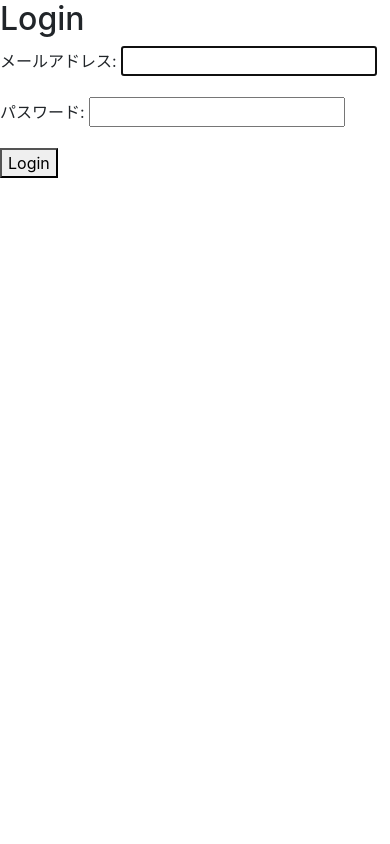
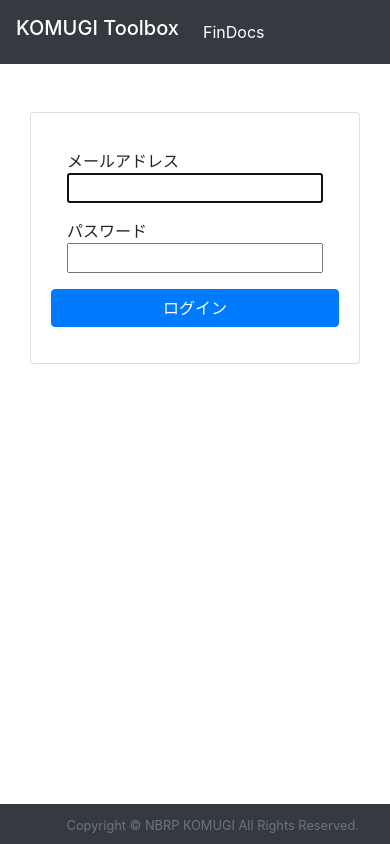
Before and after one commit to qqep685d/KOMUGI_Toolbox, a Django app: page /accounts/login/ in a window 390 px wide. Run offline with Django 3.2, Linux system fonts and the light colour scheme; some libraries are stand-ins or nearby versions.

Commit message:
login画面のレイアウト変更

```diff
--- a/templates/base.html
+++ b/templates/base.html
@@ -1,19 +1,54 @@
-<!DOCTYPE html>
-<html>
+{% load static %}
+<!doctype html>
+<html lang="ja">
 <head>
 <meta charset="utf-8">
+<meta name="viewport" content="width=device-width, initial-scale=1, shrink-to-fit=no">
 <link rel="stylesheet" href="https://stackpath.bootstrapcdn.com/bootstrap/4.3.1/css/bootstrap.min.css" integrity="sha384-ggOyR0iXCbMQv3Xipma34MD+dH/1fQ784/j6cY/iJTQUOhcWr7x9JvoRxT2MZw1T" crossorigin="anonymous">
-  <title>{% block title %}KOMUGI Toolbox{% endblock %}</title>
+{% block extra_css %}{% endblock %}
+<title>KOMUGI Toolbox</title>
 </head>
+
 <body>
+<!-- top navi -->
+<nav class="navbar navbar-expand navbar-dark bg-dark sticky-top">
+  <span class="navbar-brand h1">KOMUGI Toolbox</span>
+  <div class="collapse navbar-collapse">
+    <ul class="navbar-nav">
+      <li class="nav-item">
+        <a class="nav-link active" href="{% url 'FinDocs:index' %}">FinDocs</a>
+      </li>
+    </ul>
+  </div>
+</nav>
+
+<!-- main contents -->
 <main>
+  <div class="container">
   {% block content %}
   {% endblock %}
+  </div>
 </main>
 
+<!-- bottom navi -->
+<nav class="navbar navbar-expand navbar-dark bg-dark fixed-bottom">
+  <div class="col text-right text-muted">
+    <small>Copyright © NBRP KOMUGI All Rights Reserved.</small>
+  </div>
+</nav>
+
+<!-- javascripts -->
 <script src="https://code.jquery.com/jquery-3.3.1.slim.min.js" integrity="sha384-q8i/X+965DzO0rT7abK41JStQIAqVgRVzpbzo5smXKp4YfRvH+8abtTE1Pi6jizo" crossorigin="anonymous"></script>
 <script src="https://cdnjs.cloudflare.com/ajax/libs/popper.js/1.14.7/umd/popper.min.js" integrity="sha384-UO2eT0CpHqdSJQ6hJty5KVphtPhzWj9WO1clHTMGa3JDZwrnQq4sF86dIHNDz0W1" crossorigin="anonymous"></script>
 <script src="https://stackpath.bootstrapcdn.com/bootstrap/4.3.1/js/bootstrap.min.js" integrity="sha384-JjSmVgyd0p3pXB1rRibZUAYoIIy6OrQ6VrjIEaFf/nJGzIxFDsf4x0xIM+B07jRM" crossorigin="anonymous"></script>
+<script src="https://cdnjs.cloudflare.com/ajax/libs/jsbarcode/3.11.0/JsBarcode.all.min.js" integrity="sha256-BjqnfACYltVzhRtGNR2C4jB9NAN0WxxzECeje7/XpwE=" crossorigin="anonymous"></script>
+<script src="https://cdn.jsdelivr.net/npm/bs-custom-file-input/dist/bs-custom-file-input.js"></script>
+
+<script>
+  bsCustomFileInput.init();
+</script>
+
+{% block extra_js %}{% endblock %}
 
 </body>
 </html>
--- a/templates/registration/login.html
+++ b/templates/registration/login.html
@@ -1,10 +1,25 @@
 {% extends 'base.html' %}
-{% block title %}Login{% endblock %}
+
 {% block content %}
-<h2>Login</h2>
-<form method="POST">
-  {% csrf_token %}
-  {{ form.as_p }}
-  <button type="submit">Login</button>
-</form>
+
+<div class="my-5">
+  <form method="POST">{% csrf_token %}
+    <div class="col-md-6 offset-md-3">
+      <div class="card">
+        <div class="card-body">
+          {{ form.non_field_errors }}
+          {% for field in form %}
+            <div class="row my-3 mx-3">
+              <div style="width:150px;">{{ field.label }}</div>
+              <div style="width:200px;">{{ field }}</div>
+            </div>
+          {% endfor %}
+          <button type="submit" class="btn btn-primary btn-block my-3" >ログイン</button>
+          <input type="hidden" name="next" value="{{ next }}" />
+        </div>
+      </div>
+    </div>
+  </form>
+</div>
+
 {% endblock %}
```
Also changed, not shown: templates/home.html (+18 -8 lines). Lines whose indentation alone changed are shown as unchanged.
